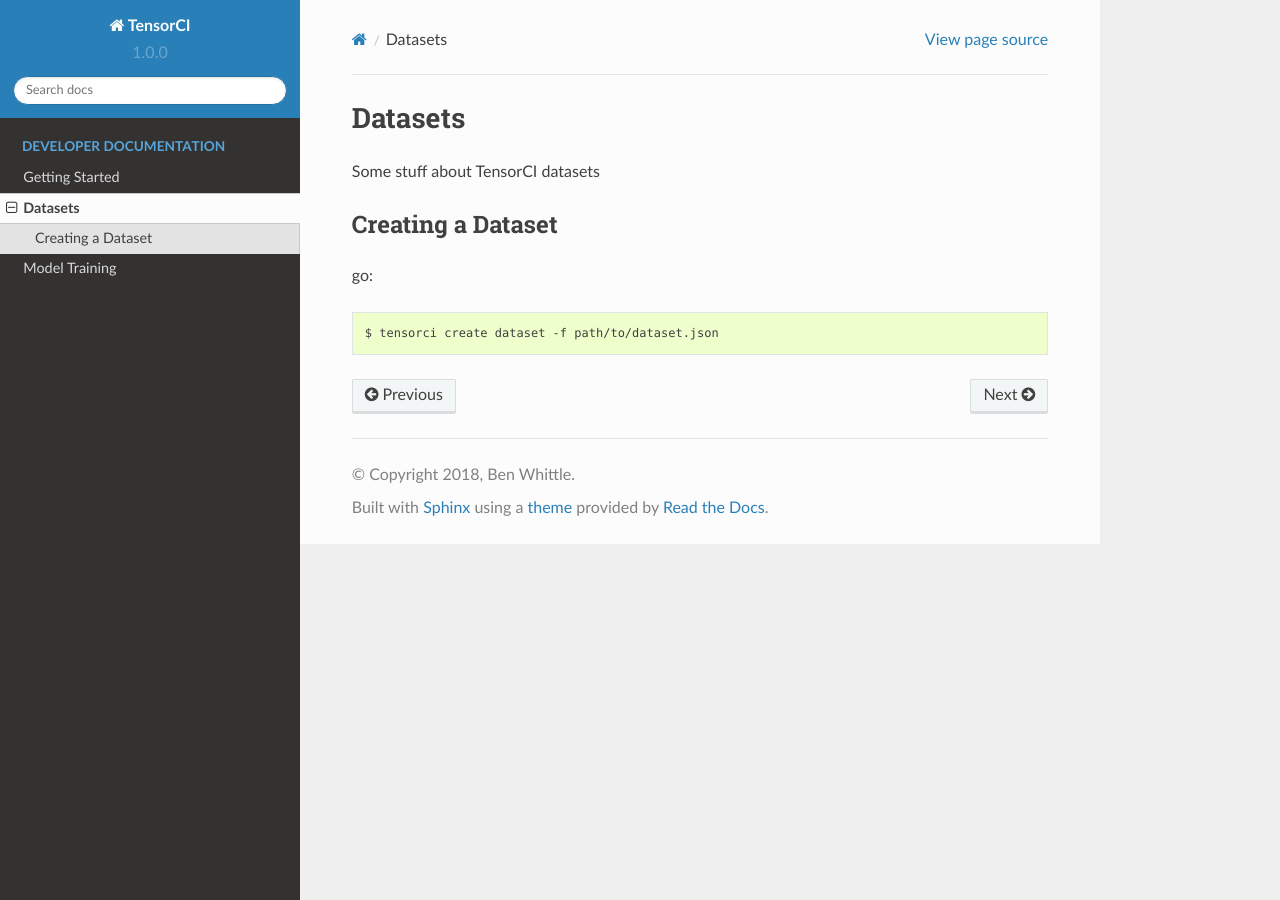
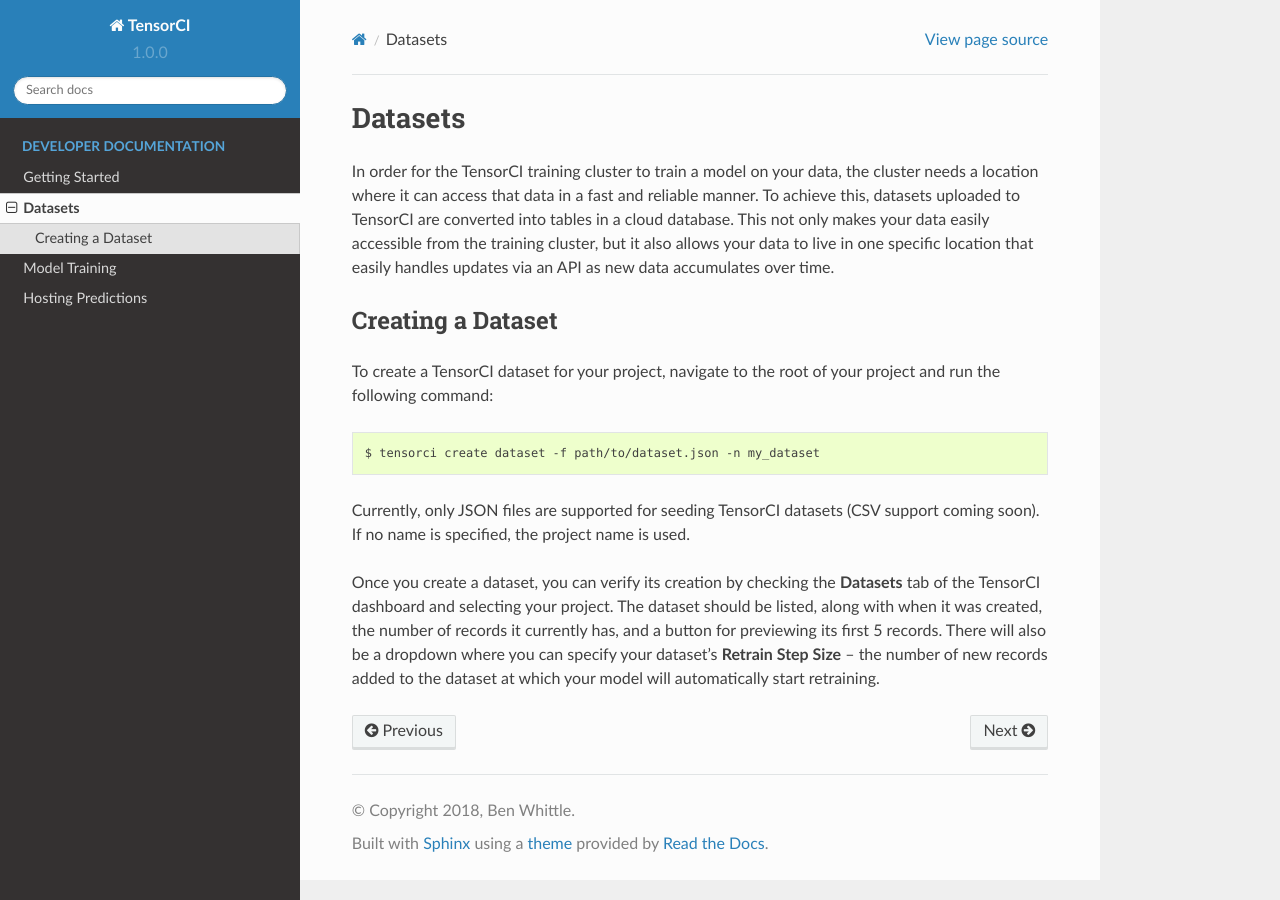
Before and after one commit to sweettea-io/cli, a Sphinx documentation site: the page built from docs/source/datasets.rst, in a window 1280 px wide. Built offline with Sphinx 7.4.7 and the Read the Docs theme 2.0.0, drawn with Linux system fonts in a browser that asks for light colours.

Commit message:
adding datasets doc content

```diff
--- a/docs/source/datasets.rst
+++ b/docs/source/datasets.rst
@@ -1,11 +1,23 @@
 Datasets
 ========
 
-Some stuff about TensorCI datasets
+In order for the TensorCI training cluster to train a model on your data, the cluster needs a location where it
+can access that data in a fast and reliable manner. To achieve this, datasets uploaded to TensorCI are converted into
+tables in a cloud database. This not only makes your data easily accessible from the training cluster, but it also
+allows your data to live in one specific location that easily handles updates via an API as new data accumulates over time.
 
 Creating a Dataset
 ------------------
 
-go::
+To create a TensorCI dataset for your project, navigate to the root of your project and run the following command::
 
-  $ tensorci create dataset -f path/to/dataset.json
+  $ tensorci create dataset -f path/to/dataset.json -n my_dataset
+
+Currently, only JSON files are supported for seeding TensorCI datasets (CSV support coming soon). If no name is
+specified, the project name is used.
+
+Once you create a dataset, you can verify its creation by checking the **Datasets** tab of the TensorCI dashboard and
+selecting your project. The dataset should be listed, along with when it was created, the number of records it currently
+has, and a button for previewing its first 5 records. There will also be a dropdown where you can specify your dataset's
+**Retrain Step Size** -- the number of new records added to the dataset at which your model will automatically start
+retraining.
--- a/docs/source/index.rst
+++ b/docs/source/index.rst
@@ -1,3 +1,6 @@
+Welcome to TensorCI
+===================
+
 .. toctree::
    :maxdepth: 2
    :caption: Developer Documentation
@@ -5,3 +8,4 @@
    getting_started
    datasets
    training
+   predictions
--- /dev/null
+++ b/docs/source/predictions.rst
@@ -0,0 +1,2 @@
+Hosting Predictions
+==================
```
Also changed, not shown: docs/source/getting_started.rst (+9 -4 lines).
